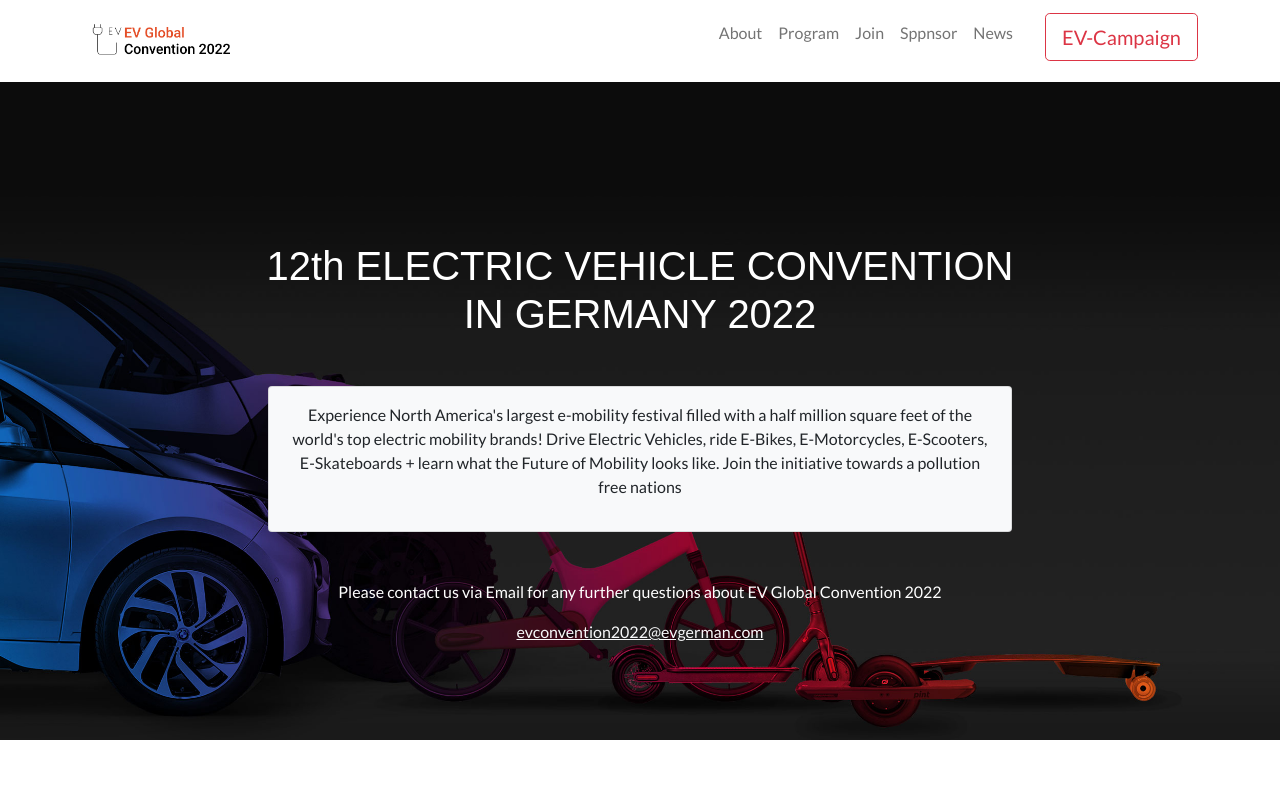
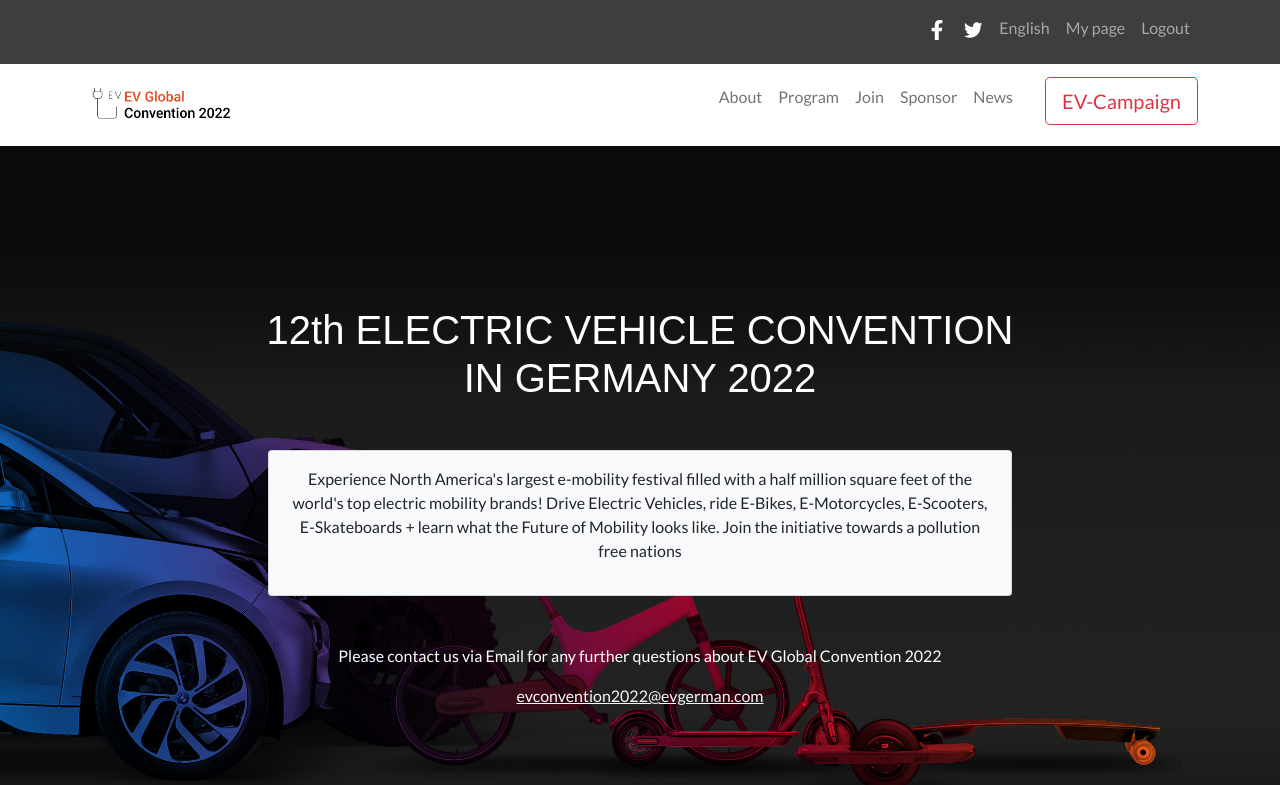
Before and after one commit to banlon-jones/electric-vehicle-conference, a website: page about.html in a window 1280 px wide. Shown: the top 785 px of the page. Drawn offline with Linux system fonts and the light colour scheme.

Commit message:
top dark bar added

```diff
--- a/about.html
+++ b/about.html
@@ -11,6 +11,27 @@
 <body>
 <main>
     <header>
+        <nav class="navbar navbar-expand-lg navbar-dark background-dark desktop-nav">
+            <div class="container">
+                <ul class="navbar-nav ms-auto mb-2 text-white">
+                    <li class="nav-item">
+                        <a class="nav-link" href="#"><img class="img-fluid" src="images/cib_facebook-f.svg" alt="facebook logo"/> </a>
+                    </li>
+                    <li class="nav-item">
+                        <a class="nav-link" href="#"><img class="img-fluid" src="images/akar-icons_twitter-fill.svg" alt="facebook logo"/> </a>
+                    </li>
+                    <li class="nav-item">
+                        <a class="nav-link" href="#">English</a>
+                    </li>
+                    <li class="nav-item">
+                        <a class="nav-link" href="#">My page</a>
+                    </li>
+                    <li class="nav-item">
+                        <a class="nav-link" href="#">Logout</a>
+                    </li>
+                </ul>
+            </div>
+        </nav>
         <nav class="navbar navbar-expand-lg navbar-light bg-white desktop-nav">
             <div class="container">
                 <a class="navbar-brand" href="index.html"><img class="img-fluid logo" src="images/ev-logo.png" alt="convention logo"></a>
@@ -25,7 +46,7 @@
                         <a class="nav-link" href="#">Join</a>
                     </li>
                     <li class="nav-item">
-                        <a class="nav-link" href="#">Sppnsor</a>
+                        <a class="nav-link" href="#">Sponsor</a>
                     </li>
                     <li class="nav-item">
                         <a class="nav-link" href="#">News</a>
--- a/css/custom.css
+++ b/css/custom.css
@@ -94,6 +94,10 @@
   height: 9rem;
 }
 
+.background-dark {
+  background-color: #3e3e3e;
+}
+
 @media screen and (max-device-width: 768px) {
   #join {
     display: block;
```
Also changed, not shown: index.html (+22 -1 lines), images/akar-icons_twitter-fill.svg (added), images/cib_facebook-f.svg (added).
